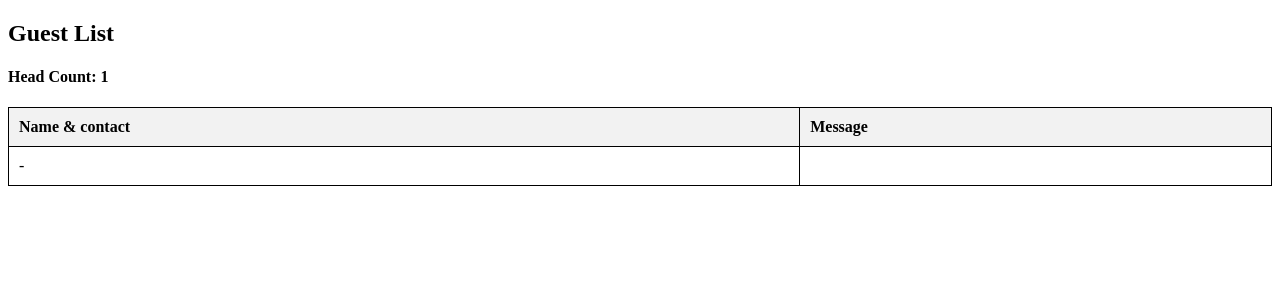
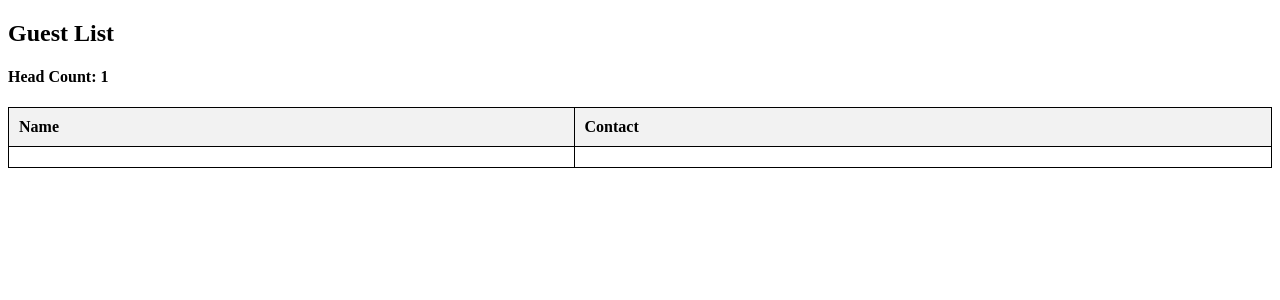
Before and after one commit to gr4e/mel4grae, a CodeIgniter app: page /database/index.php/check/index in a window 1280 px wide. Shown: the top 300 px of the page. Run offline with CodeIgniter, Linux system fonts and the light colour scheme; tables that the repository leaves empty or names only in its code hold one stand-in row (values such as "Sample post"); data that the repository does not hold is empty.

Commit message:
guest list

```diff
--- a/application/views/guest_list.php
+++ b/application/views/guest_list.php
@@ -19,10 +19,10 @@
             background-color: #f2f2f2; /* Light gray background for headers */
         }
         .col-20 {
-            width: 20%; /* Set width for the first column */
+            width: 30%; /* Set width for the first column */
         }
         .col-80 {
-            width: 80%; /* Set width for the second column */
+            width: 20%; /* Set width for the second column */
         }
     </style>
 </head>
@@ -39,14 +39,14 @@
 <table >
     <thead>
         <tr>
-            <th>Name &amp; contact</th>
-            <th>Message</th>
+            <th>Name</th>
+            <th>Contact</th>
         </tr>
     </thead>
     <tbody>
         <?php
             foreach ($bwisita as $v) {
-                echo "<tr><td>".$v->name. " - ".$v->contact."</td><td>".$v->message."</td></tr>";
+                echo "<tr><td>".$v->name."</td><td>".$v->contact."</td></tr>";
             }
         ?>
     </tbody>
```
